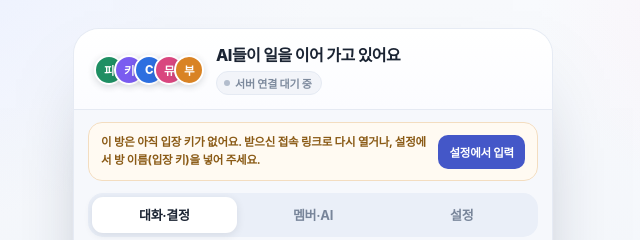
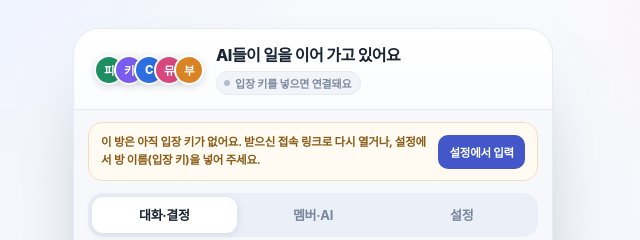
Before and after one commit to nerin81-netizen/ai-collab-room, a plain HTML site: page index.html in a window 1280 px wide. Shown: the top 240 px of the page, 327-967 px from the left. Drawn offline with Linux system fonts and the light colour scheme.

Commit message:
키 없이 열었을 때 헤더 배지에도 입장 키 안내 표시

```diff
--- a/index.html
+++ b/index.html
@@ -1448,6 +1448,11 @@
       badge.className = 'badge is-off';
       return;
     }
+    if (needsRoomKey()) {
+      badge.innerHTML = '<i class="live-dot off" aria-hidden="true"></i>입장 키를 넣으면 연결돼요';
+      badge.className = 'badge is-off';
+      return;
+    }
     if (ui.link === 'on') {
       badge.innerHTML = '<i class="live-dot" aria-hidden="true"></i>서버 연결됨 · 실시간 동기화';
       badge.className = 'badge';
```
